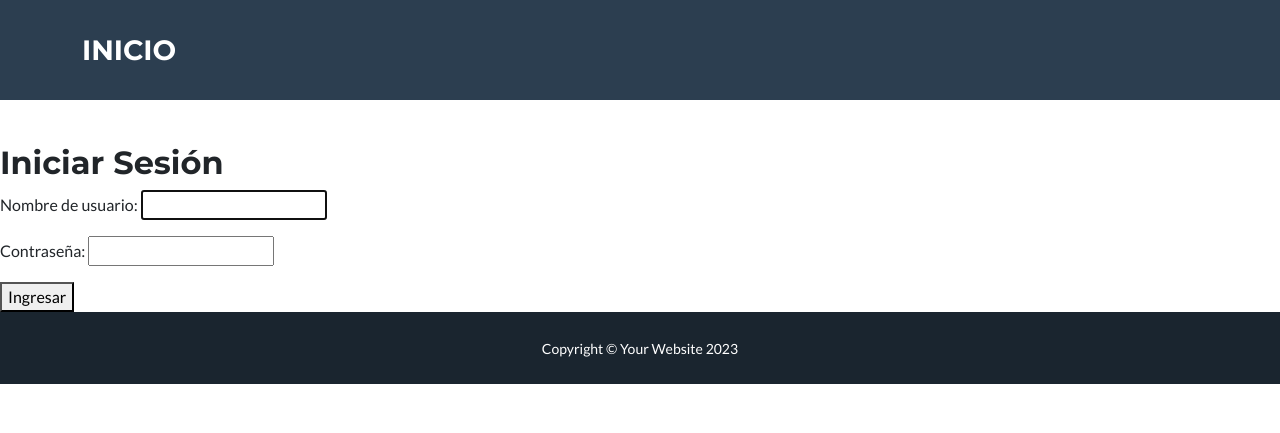
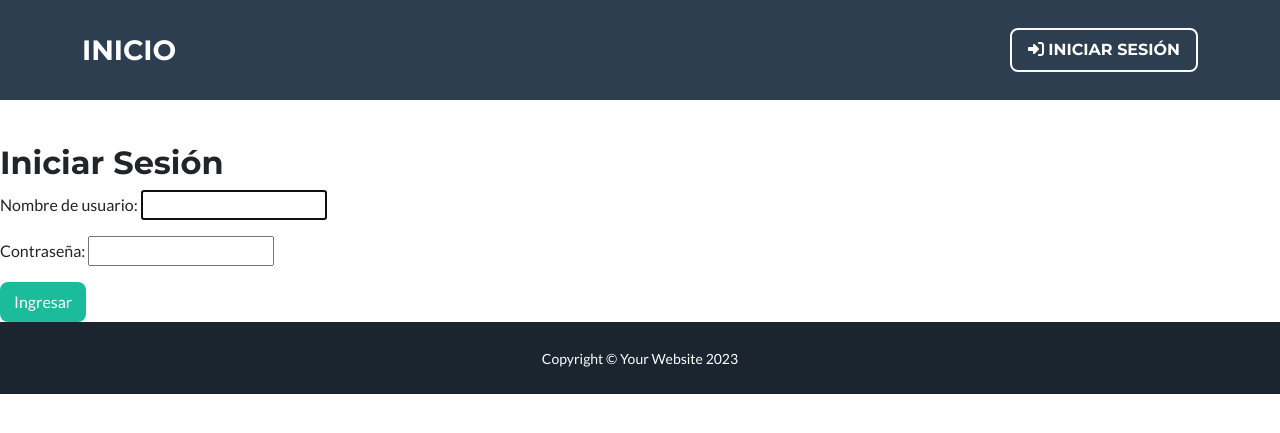
Before and after one commit to chamomatias/pf_py, a Django app: page /users/login/ in a window 1280 px wide. Shown: the top 433 px of the page. Run offline with Django 4.2, Linux system fonts and the light colour scheme; some libraries are stand-ins or nearby versions.

Commit message:
Listo Dropdown

```diff
--- a/templates/base.html
+++ b/templates/base.html
@@ -18,29 +18,70 @@
         <link href="{% static 'css/styles.css'%}" rel="stylesheet" />
     </head>
     <body id="page-top">
-        <!-- Navigation-->
+
+
+
+
         <nav class="navbar navbar-expand-lg bg-secondary text-uppercase fixed-top" id="mainNav">
             <div class="container">
                 <a class="navbar-brand" href="{% url 'inicio' %}">Inicio</a>
-                <button class="navbar-toggler text-uppercase font-weight-bold bg-primary text-white rounded" type="button" data-bs-toggle="collapse" data-bs-target="#navbarResponsive" aria-controls="navbarResponsive" aria-expanded="false" aria-label="Toggle navigation">
-                    Menu
+                <button class="navbar-toggler text-uppercase font-weight-bold bg-primary text-white rounded" type="button"
+                    data-bs-toggle="collapse" data-bs-target="#navbarResponsive" aria-controls="navbarResponsive"
+                    aria-expanded="false" aria-label="Toggle navigation">
+                    Menú
                     <i class="fas fa-bars"></i>
                 </button>
                 <div class="collapse navbar-collapse" id="navbarResponsive">
                     <ul class="navbar-nav ms-auto">
-                        {% comment %} <li class="nav-item mx-0 mx-lg-1"><a class="nav-link py-3 px-0 px-lg-3 rounded" href="#portfolio">Capacitaciones</a></li>
-                        <li class="nav-item mx-0 mx-lg-1"><a class="nav-link py-3 px-0 px-lg-3 rounded" href="#about">Nosotros</a></li>
-                        <li class="nav-item mx-0 mx-lg-1"><a class="nav-link py-3 px-0 px-lg-3 rounded" href="#contact">Contacto</a></li> {% endcomment %}
+                        {% comment %} <li class="nav-item"><a class="nav-link py-3 px-0 px-lg-3 rounded" href="#">Capacitaciones</a></li>
+                        <li class="nav-item"><a class="nav-link py-3 px-0 px-lg-3 rounded" href="#">Nosotros</a></li>
+                        <li class="nav-item"><a class="nav-link py-3 px-0 px-lg-3 rounded" href="#">Contacto</a></li> {% endcomment %}
+
+                        <!-- Dropdown para usuario -->
+                        <li class="nav-item dropdown">
+                            {% if user.is_authenticated %}
+                            <a class="nav-link dropdown-toggle" href="#" id="userDropdown" role="button"
+                                data-bs-toggle="dropdown" aria-expanded="false">
+                                <i class="fas fa-user-circle"></i> {{ user.username }}
+                            </a>
+                            <ul class="dropdown-menu dropdown-menu-end bg-light" aria-labelledby="userDropdown">
+                                <li><a class="dropdown-item" href="{% url 'users-detallar' user.id %}"><i class="fas fa-user"></i> Mi Perfil</a></li>
+                                <li><a class="dropdown-item" href="{% url 'users-logout' %}"><i class="fas fa-sign-out-alt"></i> Cerrar Sesión</a></li>
+                            </ul>
+                            {% else %}
+                            <a class="nav-link btn btn-outline-light py-2 px-3" href="{% url 'users-login' %}">
+                                <i class="fas fa-sign-in-alt"></i> Iniciar Sesión
+                            </a>
+                            {% endif %}
+                        </li>
                     </ul>
                 </div>
             </div>
         </nav>
+
+
+
         <br>
         <br>
         <br>
         <br>
         <br>
         <br>
+
+        {% if messages %}
+        <div class="container mt-3">
+          {% for message in messages %}
+            <div class="alert {% if message.tags %}alert-{{ message.tags }}{% endif %}" role="alert">
+              {{ message }}
+            </div>
+          {% endfor %}
+        </div>
+      {% endif %}
+
+
+
+
+
         {% block content %}
 
 
--- a/users/templates/users/login.html
+++ b/users/templates/users/login.html
@@ -1,9 +1,10 @@
 {% extends "base.html" %}
+
 {% block content %}
   <h2>Iniciar Sesión</h2>
   <form method="post">
-    {% csrf_token %}
+    {% csrf_token %}  <!-- Asegurar que esta línea está presente -->
     {{ form.as_p }}
-    <button type="submit">Ingresar</button>
+    <button type="submit" class="btn btn-primary">Ingresar</button>
   </form>
 {% endblock %}
--- a/users/views.py
+++ b/users/views.py
@@ -6,8 +6,37 @@ from django.views.generic import TemplateView
 from users.forms import RegistroUsuarioForm, EditarUsuarioForm
 
 
+
+
+
+
+from django.contrib.auth.views import LoginView
+from django.contrib import messages
+from django.shortcuts import redirect
+from django.contrib.auth import login
+from django.contrib.auth.models import User
+from .models import PerfilUsuario
+
 class LoginUsuarioView(LoginView):
     template_name = 'users/login.html'
+
+    def form_valid(self, form):
+        user = form.get_user()
+
+        # Verificar si el usuario tiene un perfil, si no, crearlo
+        if not hasattr(user, 'perfilusuario'):
+            PerfilUsuario.objects.create(user=user)
+            messages.info(self.request, "Se creó un perfil de usuario automáticamente.")
+
+        # Iniciar sesión
+        login(self.request, user)
+        messages.success(self.request, "Has iniciado sesión correctamente.")
+        return redirect('inicio')
+
+    def form_invalid(self, form):
+        messages.error(self.request, "Error en el inicio de sesión. Verifica tus credenciales.")
+        return self.render_to_response(self.get_context_data(form=form))
+
 
 
 class LogoutUsuarioView(LogoutView):
```
Also changed, not shown: _settings/settings.py (+24 -0 lines), templates/index.html (+31 -3 lines).
